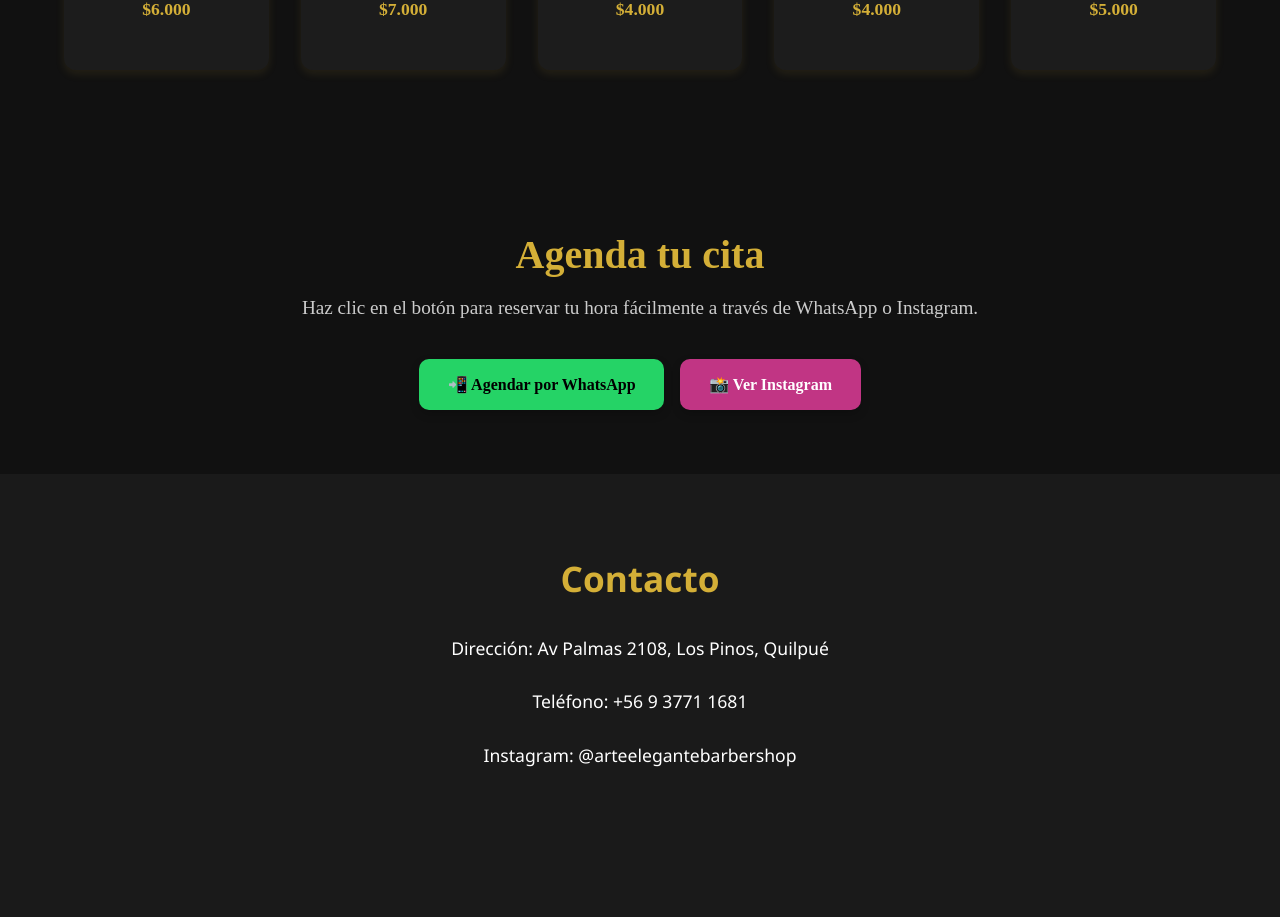
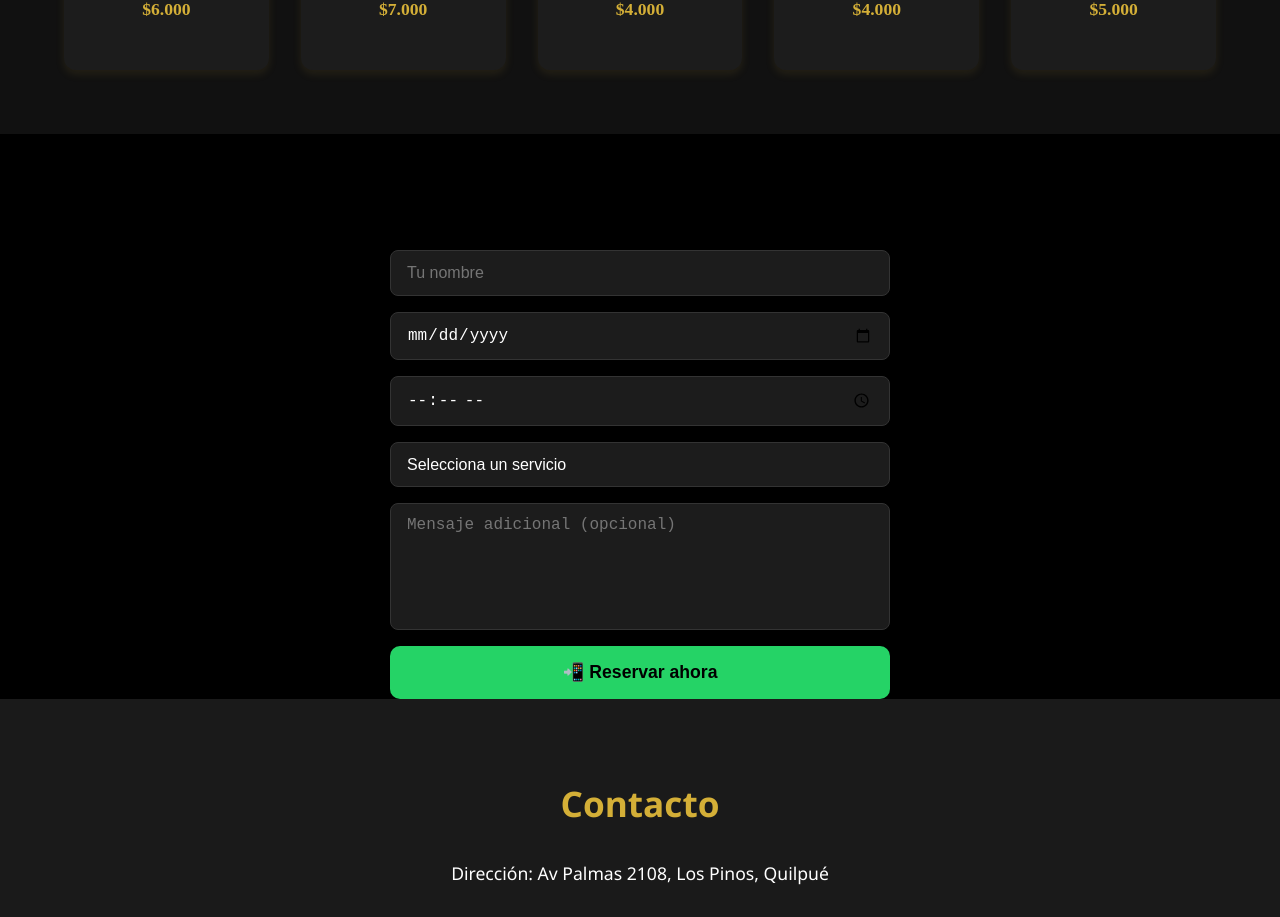
Before and after one commit to Marshelby/arte-elegante-barberia, a React (Vite) app: page / in a window 1280 px wide. Shown: the part 2116-3033 px from the top of the page. Built offline with nearby package versions, Linux system fonts and the light colour scheme.

Commit message:
📋 FORMULARIO de agenda: reserva personalizada vía WhatsApp

```diff
--- a/src/sections/Agendar.css
+++ b/src/sections/Agendar.css
@@ -1,58 +1,45 @@
-.agendar-section {
-  background-color: #111;
-  padding: 4rem 2rem;
-  text-align: center;
-  color: #fff;
-}
-
-.agendar-titulo {
-  font-size: 2.5rem;
-  color: #d4af37;
-  font-weight: bold;
-  margin-bottom: 1rem;
-}
-
-.agendar-subtitulo {
-  font-size: 1.2rem;
-  color: #ccc;
-  margin-bottom: 2.5rem;
-}
-
-.agendar-botones {
+.formulario {
+  max-width: 500px;
+  margin: 2rem auto 0;
   display: flex;
-  justify-content: center;
-  flex-wrap: wrap;
+  flex-direction: column;
   gap: 1rem;
 }
 
-.boton-whatsapp,
-.boton-instagram {
-  padding: 1rem 1.8rem;
+.formulario input,
+.formulario select,
+.formulario textarea {
+  padding: 0.8rem 1rem;
+  border-radius: 8px;
+  border: none;
+  font-size: 1rem;
+  background-color: #1c1c1c;
+  color: #fff;
+  border: 1px solid #333;
+}
+
+.formulario select {
+  appearance: none;
+}
+
+.formulario textarea {
+  resize: none;
+  height: 100px;
+}
+
+.boton-reservar {
+  background-color: #25D366;
+  color: #000;
+  padding: 1rem;
+  font-weight: bold;
   border: none;
   border-radius: 10px;
-  font-weight: bold;
-  text-decoration: none;
+  cursor: pointer;
   transition: all 0.3s ease;
-  font-size: 1rem;
-  box-shadow: 0 4px 10px rgba(0, 0, 0, 0.2);
+  font-size: 1.1rem;
 }
 
-.boton-whatsapp {
-  background-color: #25D366;
-  color: #000;
-}
-
-.boton-whatsapp:hover {
+.boton-reservar:hover {
   background-color: #1eb954;
   transform: scale(1.05);
 }
-
-.boton-instagram {
-  background-color: #c13584;
-  color: #fff;
-}
-
-.boton-instagram:hover {
-  background-color: #a02d6f;
-  transform: scale(1.05);
-}
--- a/src/sections/Agendar.jsx
+++ b/src/sections/Agendar.jsx
@@ -1,31 +1,41 @@
-import React from 'react';
+import React, { useState } from 'react';
 import './Agendar.css';
 
-const Agendar = () => (
-  <section id="agendar" className="agendar-section">
-    <h2 className="agendar-titulo">Agenda tu cita</h2>
-    <p className="agendar-subtitulo">
-      Haz clic en el botón para reservar tu hora fácilmente a través de WhatsApp o Instagram.
-    </p>
-    <div className="agendar-botones">
-      <a
-        href="https://wa.me/56937711681?text=Hola%2C%20quiero%20agendar%20una%20cita%20en%20Arte%20Elegante%20Barbershop%20✂️"
-        target="_blank"
-        rel="noreferrer"
-        className="boton-whatsapp"
-      >
-        📲 Agendar por WhatsApp
-      </a>
-      <a
-        href="https://www.instagram.com/arteelegantebarbershop"
-        target="_blank"
-        rel="noreferrer"
-        className="boton-instagram"
-      >
-        📸 Ver Instagram
-      </a>
-    </div>
-  </section>
-);
+const Agendar = () => {
+  const [nombre, setNombre] = useState('');
+  const [fecha, setFecha] = useState('');
+  const [hora, setHora] = useState('');
+  const [servicio, setServicio] = useState('');
+  const [mensaje, setMensaje] = useState('');
+
+  const enviarWhatsApp = () => {
+    const texto = `Hola, soy ${nombre}. Quiero un ${servicio} el ${fecha} a las ${hora}. ${mensaje ? 'Mensaje adicional: ' + mensaje : ''}`;
+    const url = `https://wa.me/56937711681?text=${encodeURIComponent(texto)}`;
+    window.open(url, '_blank');
+  };
+
+  return (
+    <section id="agendar" className="agendar-section">
+      <h2 className="agendar-titulo">Reserva personalizada</h2>
+      <p className="agendar-subtitulo">Completa el formulario y agenda por WhatsApp con toda la info lista</p>
+
+      <div className="formulario">
+        <input type="text" placeholder="Tu nombre" value={nombre} onChange={(e) => setNombre(e.target.value)} />
+        <input type="date" value={fecha} onChange={(e) => setFecha(e.target.value)} />
+        <input type="time" value={hora} onChange={(e) => setHora(e.target.value)} />
+        <select value={servicio} onChange={(e) => setServicio(e.target.value)}>
+          <option value="">Selecciona un servicio</option>
+          <option value="Corte clásico">Corte clásico</option>
+          <option value="Corte fade">Corte fade</option>
+          <option value="Barba / perfilado">Barba / perfilado</option>
+          <option value="Afeitado">Afeitado</option>
+          <option value="Limpieza facial">Limpieza facial</option>
+        </select>
+        <textarea placeholder="Mensaje adicional (opcional)" value={mensaje} onChange={(e) => setMensaje(e.target.value)} />
+        <button className="boton-reservar" onClick={enviarWhatsApp}>📲 Reservar ahora</button>
+      </div>
+    </section>
+  );
+};
 
 export default Agendar;
```
